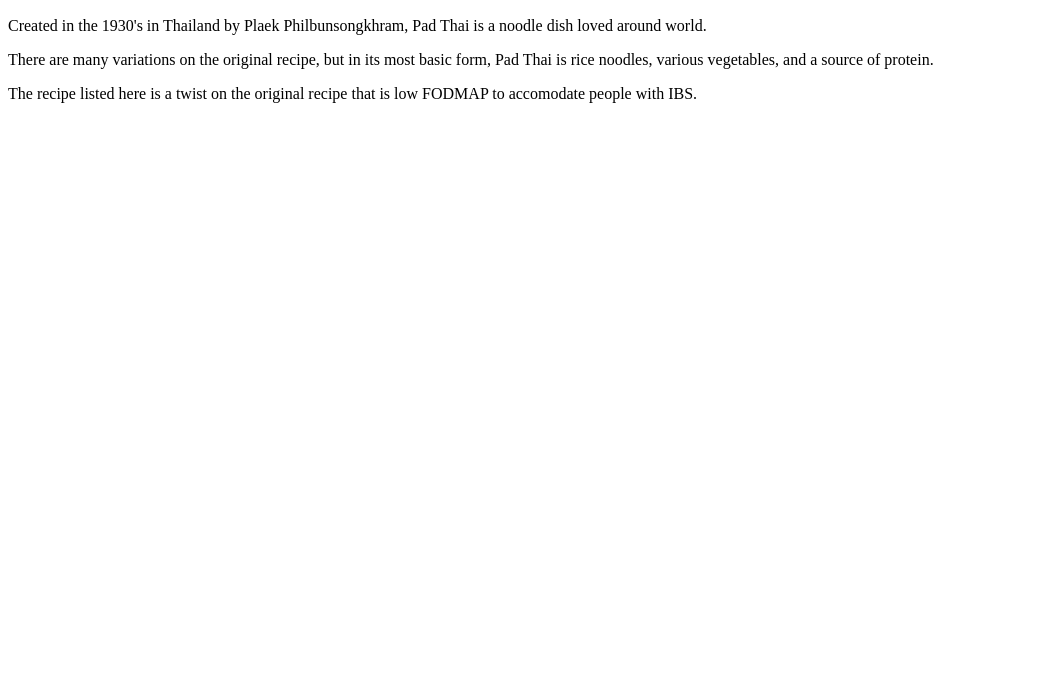
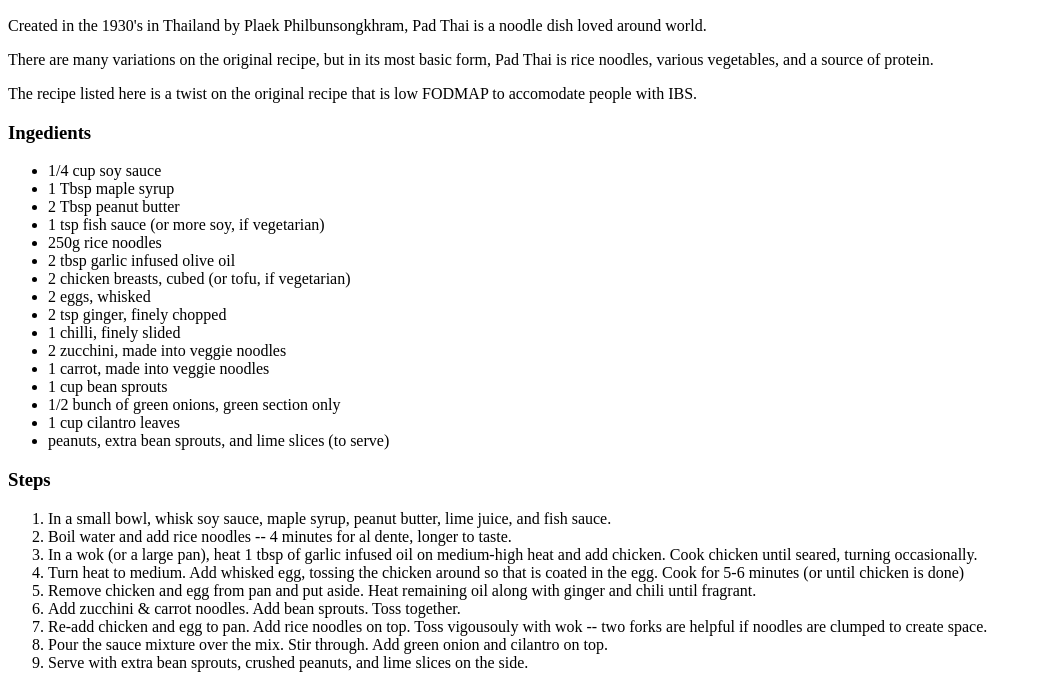
Before and after one commit to C-Qubed/odin-recipes, a plain HTML site: page recipes/pad_thai.html in a window 1280 px wide. Shown: the part 630-1318 px from the top of the page, without its empty margins (0-1038 px from the left). Before the commit the page ends 800 px from the top, so only its background shows below. Drawn offline with Linux system fonts and the light colour scheme.

Commit message:
Add pad thai image and recipe ingredients/steps

```diff
--- a/recipes/pad_thai.html
+++ b/recipes/pad_thai.html
@@ -15,5 +15,36 @@
       <p>Created in the 1930's in Thailand by Plaek Philbunsongkhram, Pad Thai is a noodle dish loved around world.</p>
       <p>There are many variations on the original recipe, but in its most basic form, Pad Thai is rice noodles, various vegetables, and a source of protein.</p>
       <p>The recipe listed here is a twist on the original recipe that is low FODMAP to accomodate people with IBS. </p>
+    <h3>Ingedients</h3>
+       <ul>
+          <li>1/4 cup soy sauce</li>
+          <li>1 Tbsp maple syrup</li>
+          <li>2 Tbsp peanut butter</li>
+          <li>1 tsp fish sauce (or more soy, if vegetarian)</li>
+          <li>250g rice noodles</li>
+          <li>2 tbsp garlic infused olive oil</li>
+          <li>2 chicken breasts, cubed (or tofu, if vegetarian)</li>
+          <li>2 eggs, whisked</li>
+          <li>2 tsp ginger, finely chopped</li>
+          <li>1 chilli, finely slided</li>
+          <li>2 zucchini, made into veggie noodles</li>
+          <li>1 carrot, made into veggie noodles</li>
+          <li>1 cup bean sprouts</li>
+          <li>1/2 bunch of green onions, green section only</li>
+          <li>1 cup cilantro leaves</li>
+          <li>peanuts, extra bean sprouts, and lime slices (to serve)</li>
+       </ul>
+    <h3>Steps</h3>
+       <ol start="1">
+          <li>In a small bowl, whisk soy sauce, maple syrup, peanut butter, lime juice, and fish sauce.</li>
+          <li>Boil water and add rice noodles -- 4 minutes for al dente, longer to taste.</li>
+          <li>In a wok (or a large pan), heat 1 tbsp of garlic infused oil on medium-high heat and add chicken. Cook chicken until seared, turning occasionally.</li>
+          <li>Turn heat to medium. Add whisked egg, tossing the chicken around so that is coated in the egg. Cook for 5-6 minutes (or until chicken is done)</li>
+          <li>Remove chicken and egg from pan and put aside. Heat remaining oil along with ginger and chili until fragrant.</li>
+          <li>Add zucchini & carrot noodles. Add bean sprouts. Toss together.</li>
+          <li>Re-add chicken and egg to pan. Add rice noodles on top. Toss vigousouly with wok -- two forks are helpful if noodles are clumped to create space.</li>
+          <li>Pour the sauce mixture over the mix. Stir through. Add green onion and cilantro on top.</li>
+          <li>Serve with extra bean sprouts, crushed peanuts, and lime slices on the side.</li>
+       </ol>
   </body>
 </html>
```
Also changed, not shown: 1 other file. Lines whose indentation alone changed are shown as unchanged.
